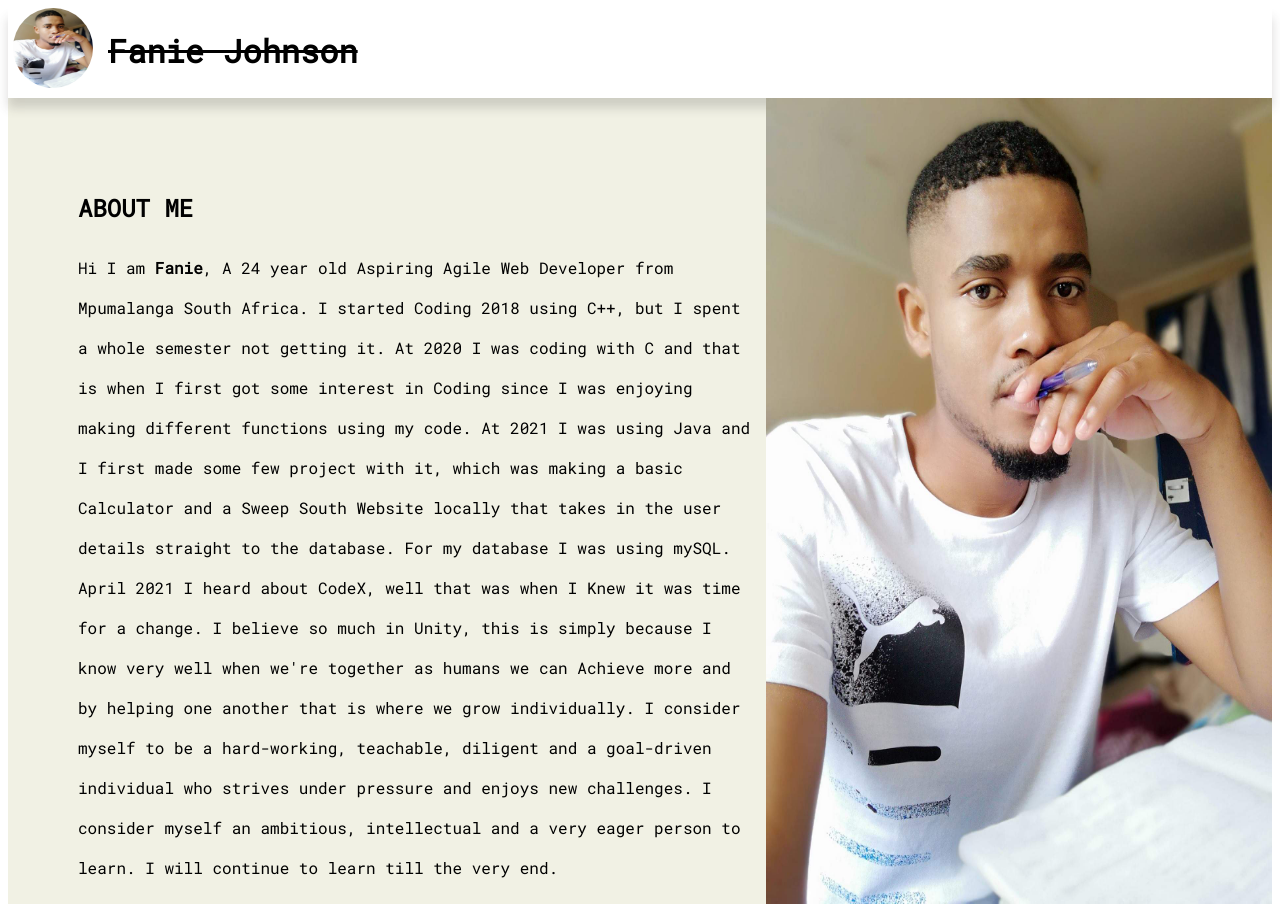
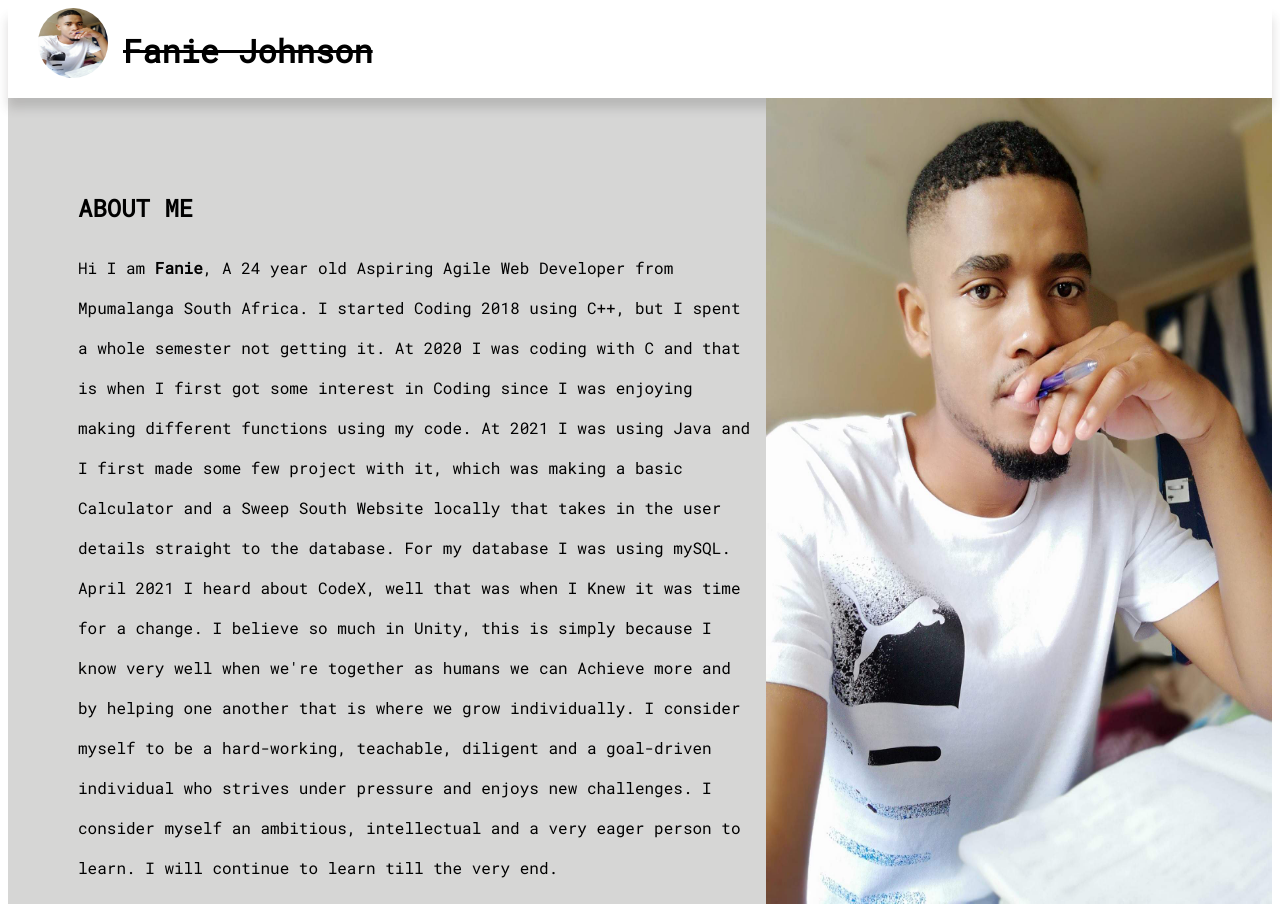
Before and after one commit to Jaynisto/Jaynisto.github.io, a plain HTML site: page index.html in a window 1280 px wide. Shown: the top 904 px of the page. Drawn offline with Linux system fonts and the light colour scheme.

Commit message:
modifying files

```diff
--- a/style.css
+++ b/style.css
@@ -1,5 +1,5 @@
 .container{
-  background-color: rgb(241, 241, 228);
+  background-color: rgb(214, 214, 213);
   font-family: 'Roboto Mono', monospace;
 }
 
@@ -92,20 +92,21 @@
 
 @media(min-width: 280px) {
   .profilePic {
-    max-width: 80px;
-    height: 80px;
+    max-width: 70px;
+    height: 70px;
     border-radius: 50px;
-    margin-left: 5px;
+
   }
 
   h1 {
-    /* margin-left: 8px; */
-    /* margin-bottom: 10px; */
+
     text-decoration: line-through;
 
   }
+
   .topnav{
     display: flex;
 
   }
+
 }
```
